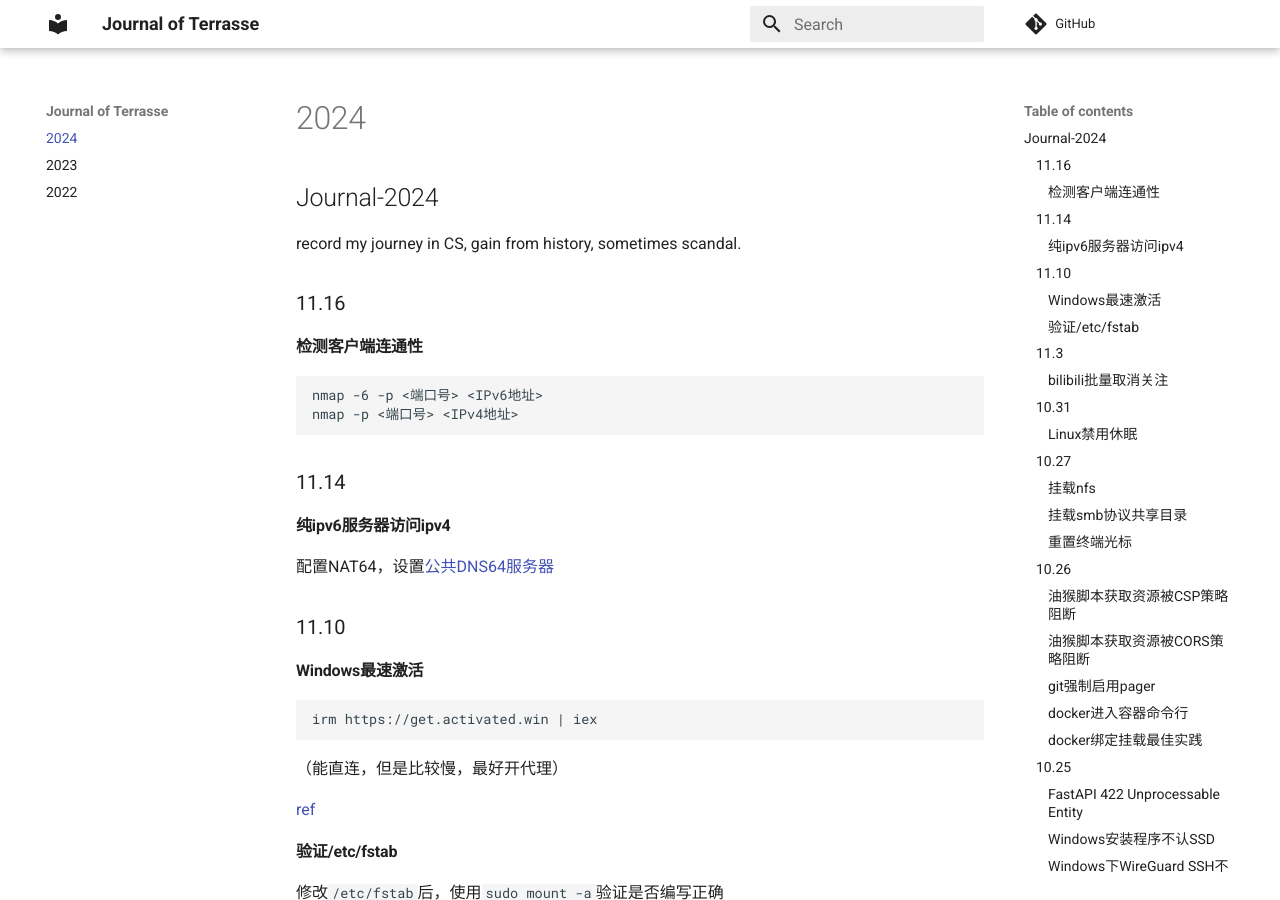
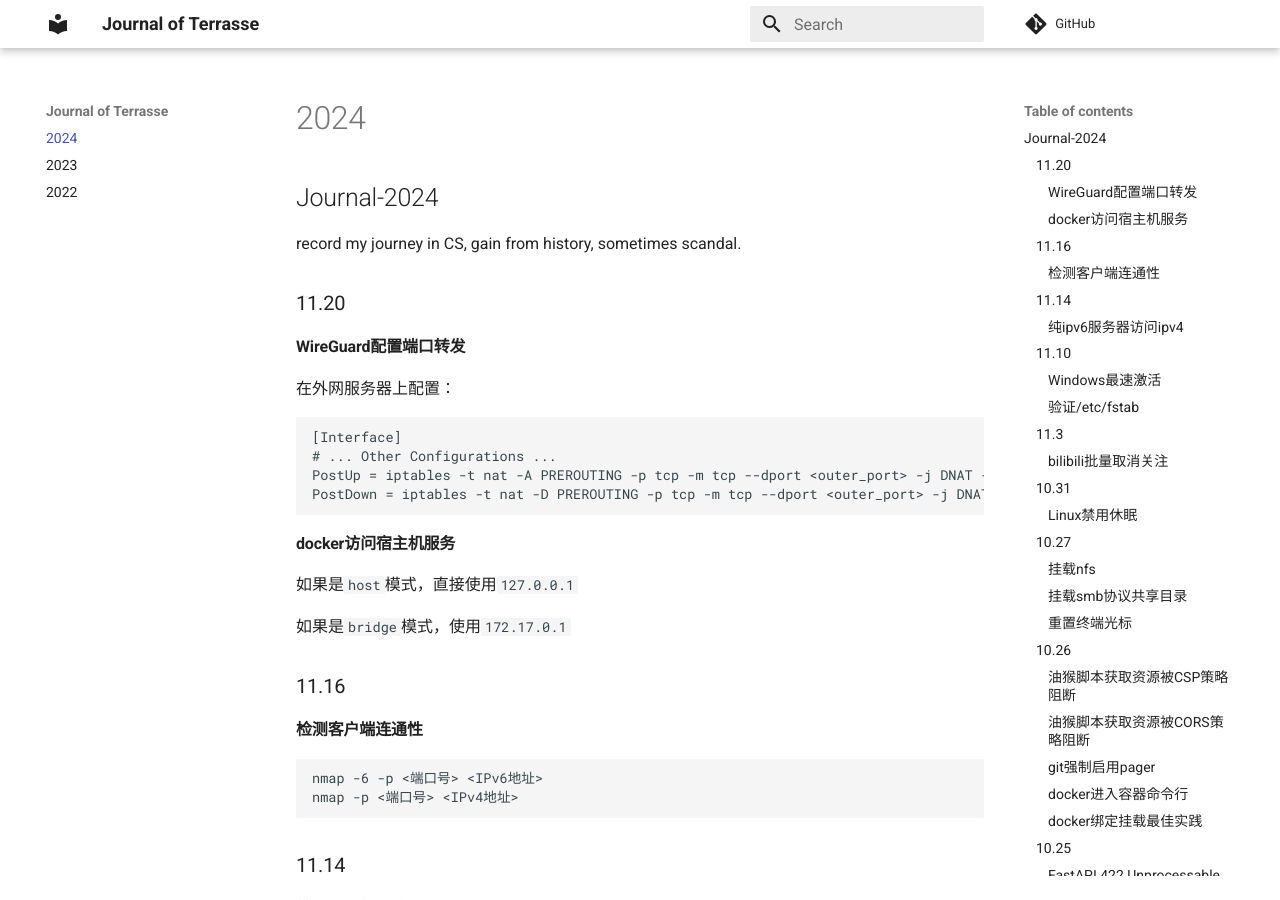
Before and after one commit to Jerry-Terrasse/journal, an MkDocs documentation site: the page built from docs/2024.md, in a window 1280 px wide and 900 px high. Built offline with MkDocs 1.6.1 and Material for MkDocs 9.7.7, drawn with Linux system fonts in a browser that asks for light colours; comment, search, counter and statistics services are not loaded.

Commit message:
update (Wed Nov 20 04:10:04 PM CST 2024)

````diff
--- a/docs/2024.md
+++ b/docs/2024.md
@@ -1,6 +1,25 @@
 ## Journal-2024
 
 record my journey in CS, gain from history, sometimes scandal.
+
+### 11.20
+
+#### WireGuard配置端口转发
+
+在外网服务器上配置：
+
+```ini
+[Interface]
+# ... Other Configurations ...
+PostUp = iptables -t nat -A PREROUTING -p tcp -m tcp --dport <outer_port> -j DNAT --to-destination <inner_ip>:<inner_port>
+PostDown = iptables -t nat -D PREROUTING -p tcp -m tcp --dport <outer_port> -j DNAT --to-destination <inner_ip>:<inner_port>
+```
+
+#### docker访问宿主机服务
+
+如果是`host`模式，直接使用`127.0.0.1`
+
+如果是`bridge`模式，使用`172.17.0.1`
 
 ### 11.16
 
````
